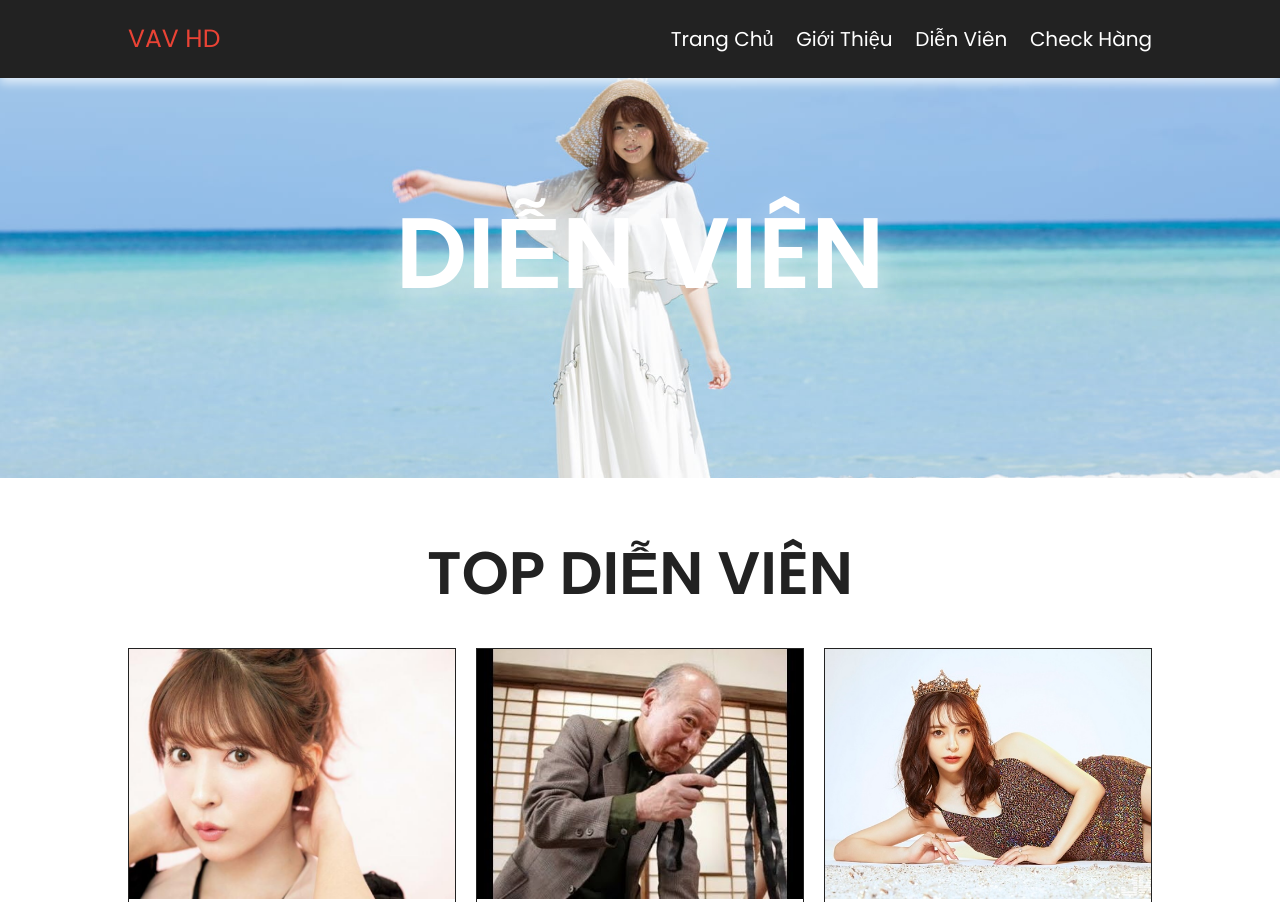
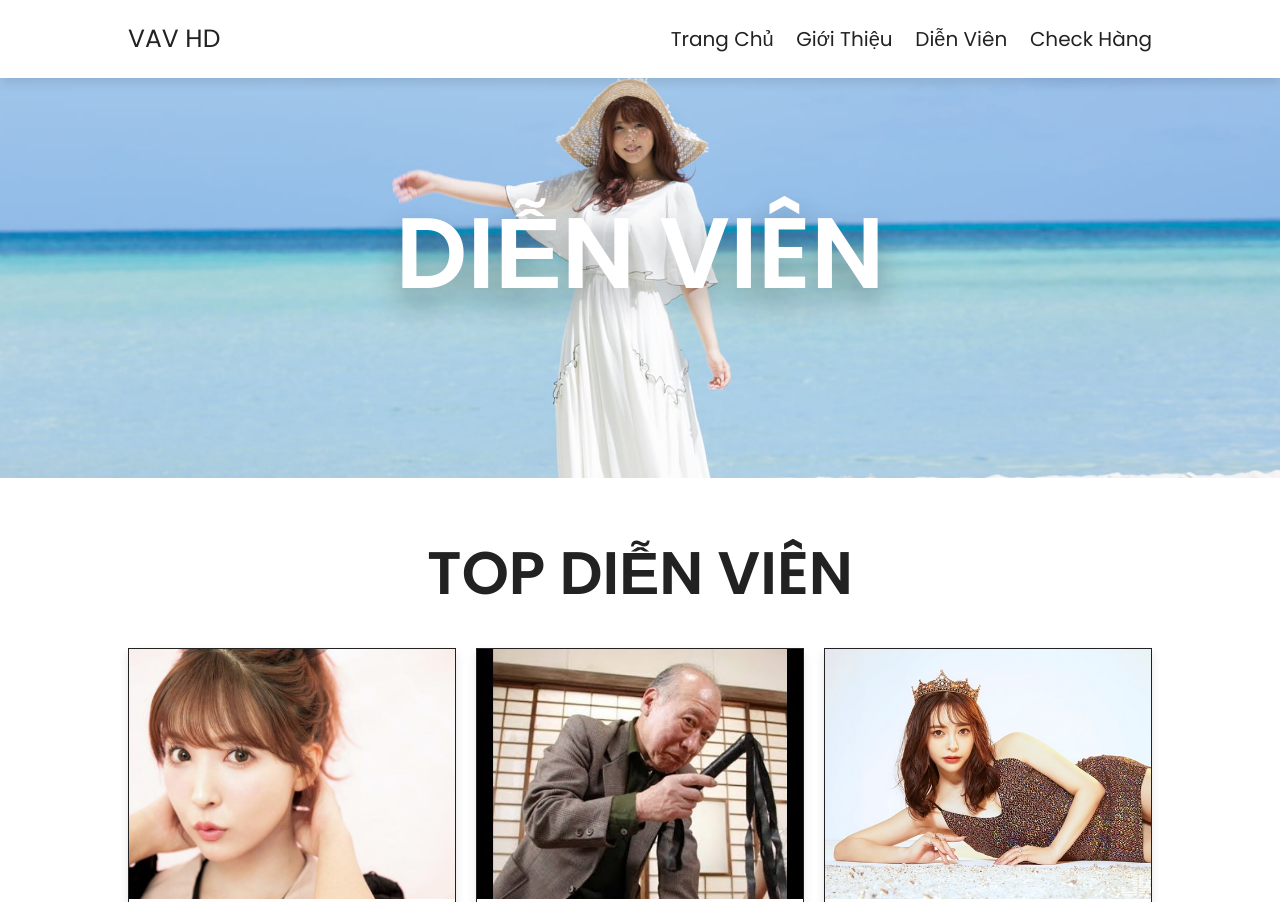
Before and after one commit to quanghuybest2k2/VavHD, a plain HTML site: page index.html in a window 1280 px wide. Shown: the top 902 px of the page. Drawn offline with nearby package versions, Linux system fonts and the light colour scheme.

Commit message:
update css

```diff
--- a/style.css
+++ b/style.css
@@ -9,8 +9,8 @@
     --dark-bg: rgba(0, 0, 0, .7);
     --light-bg: #eee;
     --border: .1rem solid var(--black);
-    --box-shadow: 0 .5rem 1rem hsla(0, 0%, 100%, 0.712);
-    --text-shadow: 0 1.5rem 3rem hsla(0, 0%, 100%, 0.548);
+    --box-shadow: 0 .5rem 1rem rgba(0, 0, 0, .1);
+    --text-shadow: 0 1.5rem 3rem rgba(0, 0, 0, .3);
 }
 
 * {
@@ -34,7 +34,7 @@ html::-webkit-scrollbar {
 }
 
 html::-webkit-scrollbar-track {
-    background-color: var(--black);
+    background-color: var(--white);
 }
 
 html::-webkit-scrollbar-thumb {
@@ -97,7 +97,7 @@ section {
     left: 0;
     right: 0;
     z-index: 1000;
-    background-color: var(--black);
+    background-color: var(--white);
     display: flex;
     padding-top: 2rem;
     padding-bottom: 2rem;
@@ -108,13 +108,13 @@ section {
 
 .header .logo {
     font-size: 2.5rem;
-    color: var(--main-color);
+    color: var(--black);
 }
 
 .header .navbar a {
     font-size: 2rem;
     margin-left: 2rem;
-    color: var(--white);
+    color: var(--black);
 }
 
 .header .navbar a:hover {
@@ -162,7 +162,7 @@ section {
 
 .home .slide .content h3 {
     font-size: 6vw;
-    color: var(--black);
+    color: var(--white);
     text-transform: uppercase;
     line-height: 1;
     text-shadow: var(--text-shadow);
```
